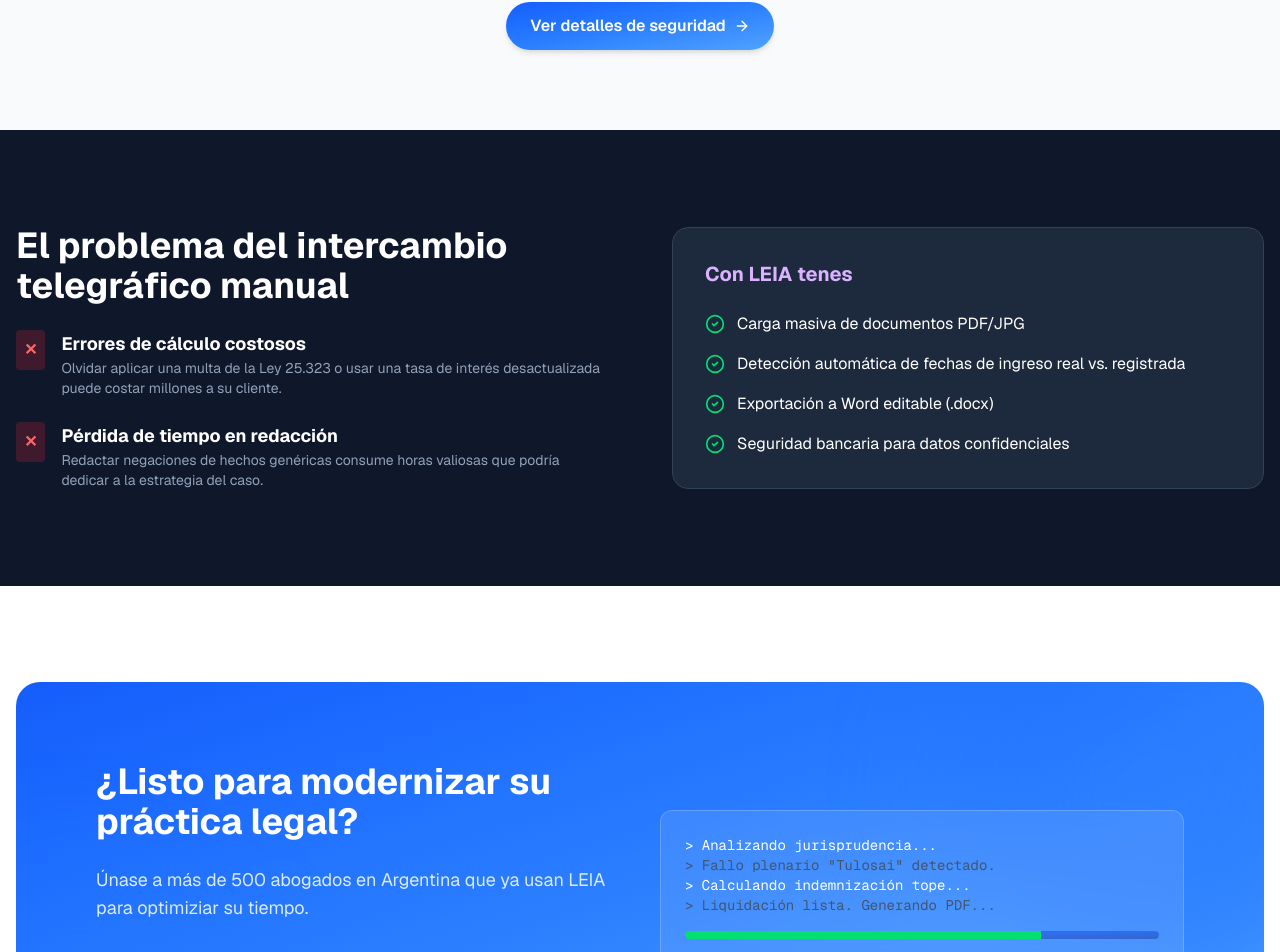
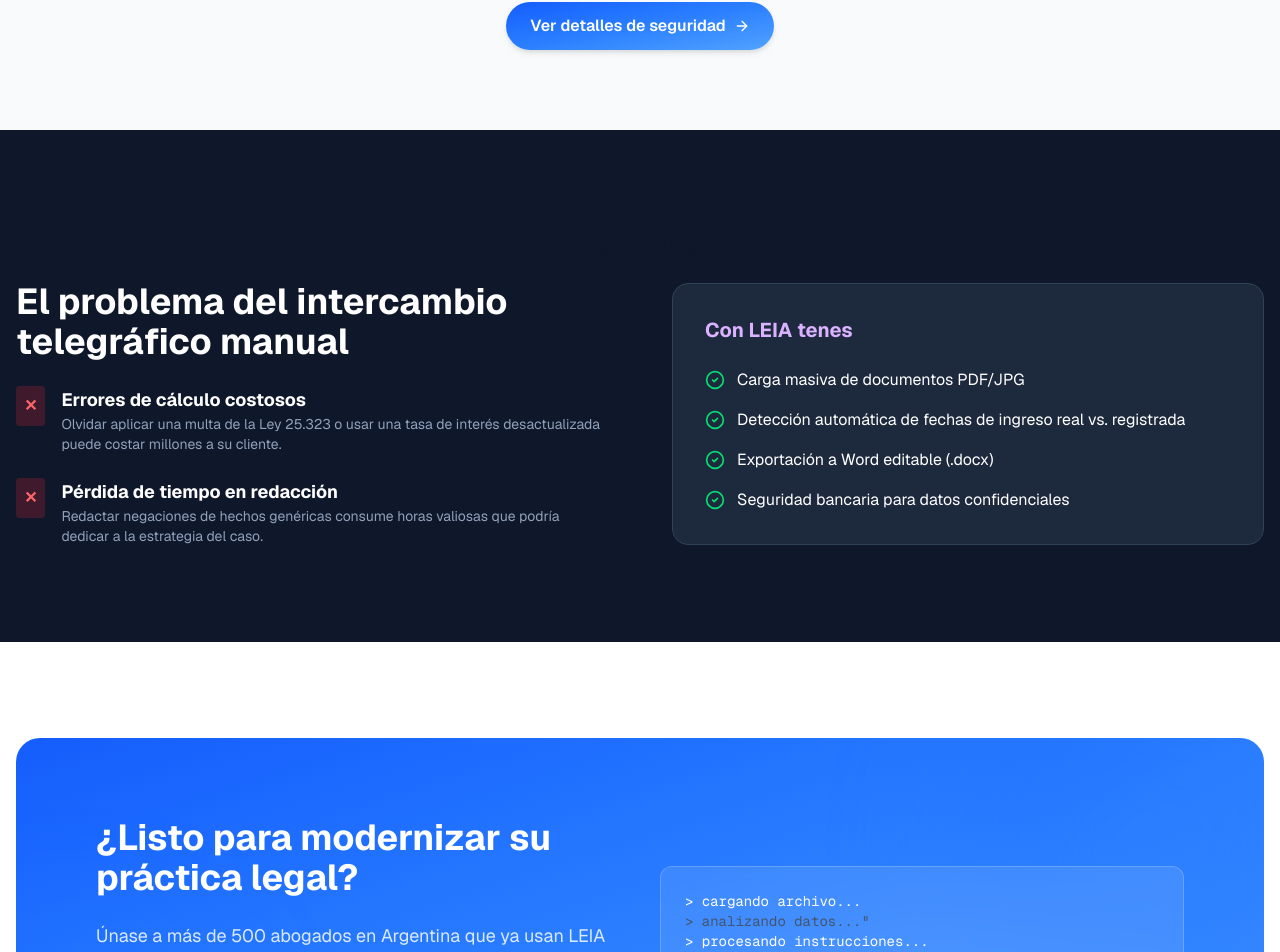
Before and after one commit to TomasHas/leialanding, a Next.js app: page / in a window 1280 px wide. Shown: the part 1933-2885 px from the top of the page. Built offline with nearby package versions, Linux system fonts and the light colour scheme.

Commit message:
feat(ui): agregar sección 'Cómo funciona' (subir  analizar  aprobar  descargar)

```diff
--- a/src/app/page.tsx
+++ b/src/app/page.tsx
@@ -299,7 +299,10 @@
       </section>
 
       {/* --- PROBLEM / SOLUTION GRID --- */}
-      <section className="py-24 bg-slate-900 text-white">
+      <section className="py-24 bg-slate-900 text-white justify-center">
+        <h1 className=" text-center text-3xl md:text-4xl  mb-6text-3xl font-bold text-slate-900 dark:text-slate-100 mb-4">
+          Features
+        </h1>
         <div className="container mx-auto px-4">
           <div className="grid md:grid-cols-2 gap-16 items-center">
             <div>
@@ -398,10 +401,10 @@
               <div className="hidden md:block">
                 {/* Illustration placeholder */}
                 <div className="bg-white/10 backdrop-blur-sm border border-white/20 p-6 rounded-xl text-white font-mono text-sm">
-                  <p>{`> Analizando jurisprudencia...`}</p>
-                  <p className="text-slate-600">{`> Fallo plenario "Tulosai" detectado.`}</p>
-                  <p>{`> Calculando indemnización tope...`}</p>
-                  <p className="text-slate-600">{`> Liquidación lista. Generando PDF...`}</p>
+                  <p>{`> cargando archivo...`}</p>
+                  <p className="text-slate-600">{`> analizando datos..."`}</p>
+                  <p>{`> procesando instrucciones...`}</p>
+                  <p className="text-slate-600">{`> Borrador aprobado. Generando PDF...`}</p>
                   <div className="mt-4 h-2 w-full bg-linear-to-br from-blue-900/50 via-blue-700/50 to-blue-900/50 rounded-full overflow-hidden">
                     <div className="h-full bg-green-400 w-3/4"></div>
                   </div>
```
